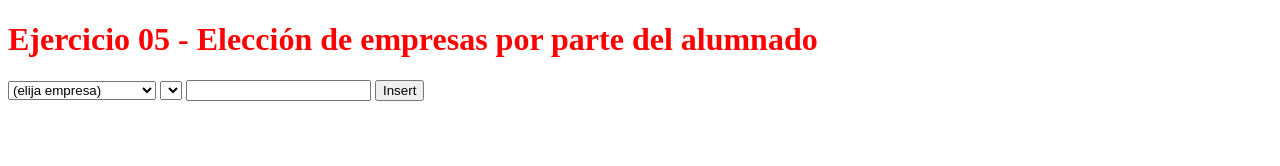
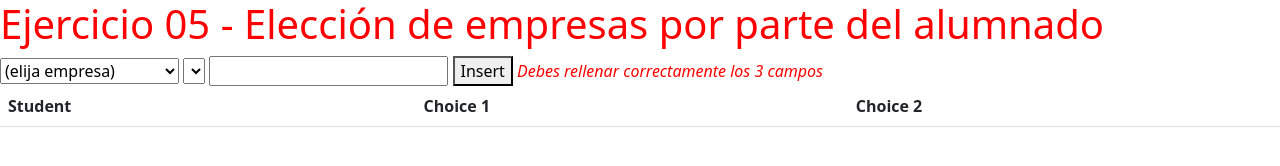
Before and after one commit to alejalogar/javascript2223, a plain HTML site: page ej05-elegir-empresas/ej05.html in a window 1280 px wide. Both pictures are taken after a click on the button "Insert". Drawn offline with nearby package versions, Linux system fonts and the light colour scheme.

Commit message:
ej05 ya casi

```diff
--- a/ej05-elegir-empresas/ej05.html
+++ b/ej05-elegir-empresas/ej05.html
@@ -7,6 +7,11 @@
     <title>Document</title>
     <link rel="stylesheet" href="styles/ej05.css">
     <script defer src="scripts/ej05.js"></script>
+    <!-- CSS only -->
+    <link href="https://cdn.jsdelivr.net/npm/bootstrap@5.2.1/dist/css/bootstrap.min.css" rel="stylesheet" integrity="sha384-iYQeCzEYFbKjA/T2uDLTpkwGzCiq6soy8tYaI1GyVh/UjpbCx/TYkiZhlZB6+fzT" crossorigin="anonymous">
+    <!-- JavaScript Bundle with Popper -->
+    <script src="https://cdn.jsdelivr.net/npm/bootstrap@5.2.1/dist/js/bootstrap.bundle.min.js" integrity="sha384-u1OknCvxWvY5kfmNBILK2hRnQC3Pr17a+RTT6rIHI7NnikvbZlHgTPOOmMi466C8" crossorigin="anonymous"></script>
+
 </head>
 <body>
     <h1>Ejercicio 05 - Elección de empresas por parte del alumnado</h1>
@@ -14,8 +19,18 @@
         <option value="0">(elija empresa)</option>
     </select>
     <select id="choice2"></select>
-    <input id="studenName" type="text">
+    <input id="studentName" type="text">
     <button id="insertButton">Insert</button>
     <label id="errorMsg"></label>
+    <table id="studentsChoices" class="table">
+        <thead>
+            <tr>
+                <th>Student</th>
+                <th>Choice 1</th>
+                <th>Choice 2</th>
+            </tr>
+        </thead>
+        <tbody></tbody>
+    </table>
 </body>
 </html>
--- a/ej05-elegir-empresas/scripts/ej05.js
+++ b/ej05-elegir-empresas/scripts/ej05.js
@@ -1,13 +1,13 @@
 let empresas = ["Apple","Google","IBM","Microsoft","Nvidia","Intel","Embargos a lo bestia"]
+const choice1 = document.querySelector("#choice1")
 const choice2 = document.querySelector("#choice2")
+const studentName = document.querySelector("#studentName")
+const insertButton = document.querySelector("#insertButton")
+const errorMsg = document.querySelector("#errorMsg")
 
 //Rellenar el primer SELECT
-    //1.recuperar el primer SELECT
-    const choice1 = document.querySelector("#choice1")
-
     /*for(let i=0; i<empresas.length; i++) {
     }*/
-
     empresas.forEach( (empresa,i) => {
         //2.crear un nodo para un nuevo OPTION
         let nuevoOption = document.createElement("OPTION")
@@ -26,14 +26,21 @@ function rellenarSegundoSelect() {
     //vaciarlo primero por si ya tuviera OPTIONS de anteriores selecciones
     choice2.innerHTML = ""
 
-    let posicionDeLaEmpresaElegida = choice1.selectedIndex
-    let optionEnLaPosicionElegida = choice1.options[posicionDeLaEmpresaElegida]
-    let valueDelOptionElegido = optionEnLaPosicionElegida.value
-    //mucho más resumido:
-    //alert("Empresa elegida: " + choice1.options[choice1.selectedIndex].value)
+    if (choice1.value > 0) {
+        Array.from(choice1.options).forEach( opt => {
+            if (opt.value != choice1.value)
+            choice2.append(opt.cloneNode(true))
+        })
+    }
+}
 
-    Array.from(choice1.options).forEach( opt => {
-
-        choice2.append(opt.cloneNode(true))
-    })
-}
+insertButton.addEventListener("click",function(){
+    //este botón sólo insertará en tabla cuando los 3 campos estén OK
+    if (choice1.value && choice2.value && studentName.value.trim() != "") {
+        errorMsg.textContent = ""
+        //insertamos en tabla
+        tableAdd(studentName.value, choice1.value, choice2.value)
+    } else {
+        errorMsg.textContent = "Debes rellenar correctamente los 3 campos"
+    }
+})
--- a/ej05-elegir-empresas/styles/ej05.css
+++ b/ej05-elegir-empresas/styles/ej05.css
@@ -1,3 +1,7 @@
 h1 {
     color: red;
 }
+#errorMsg {
+    color: red;
+    font-style: italic;
+}
```
